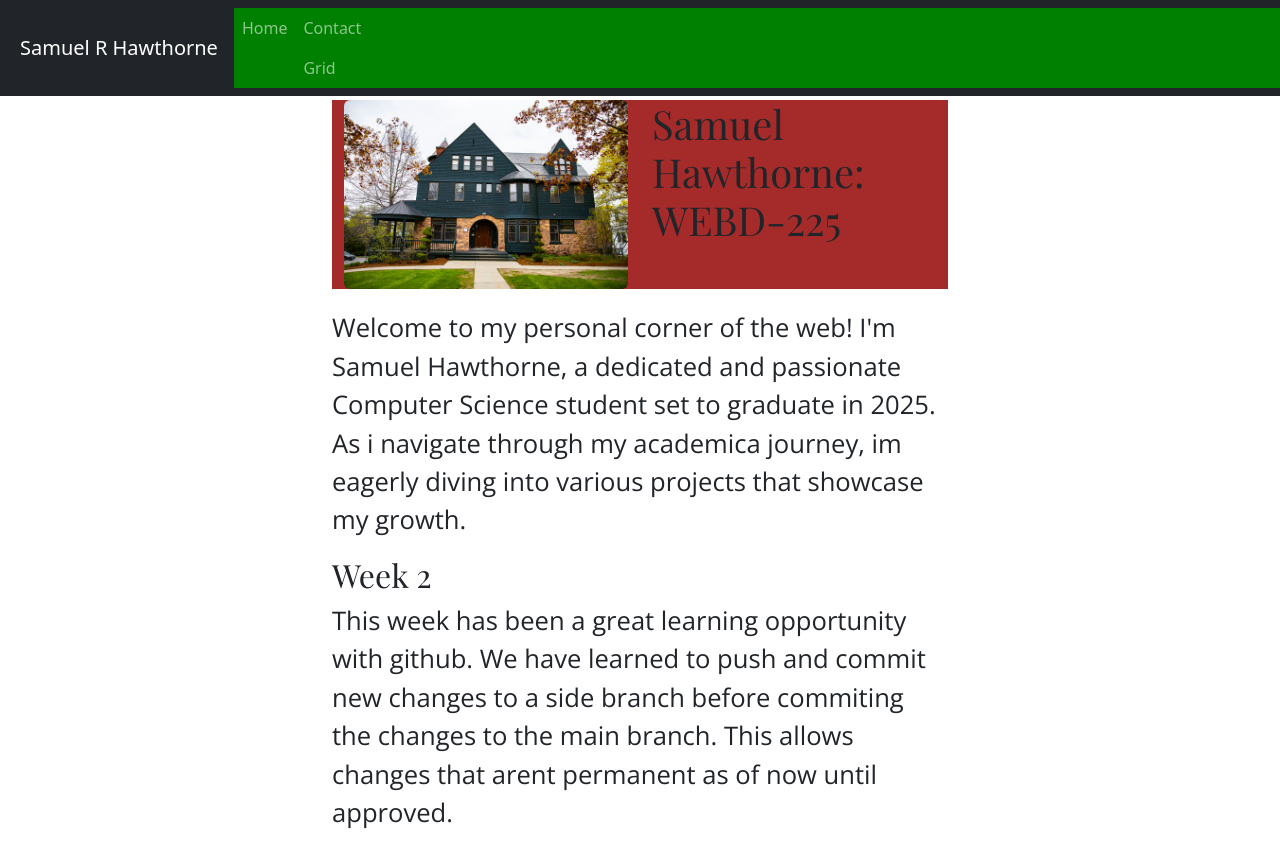
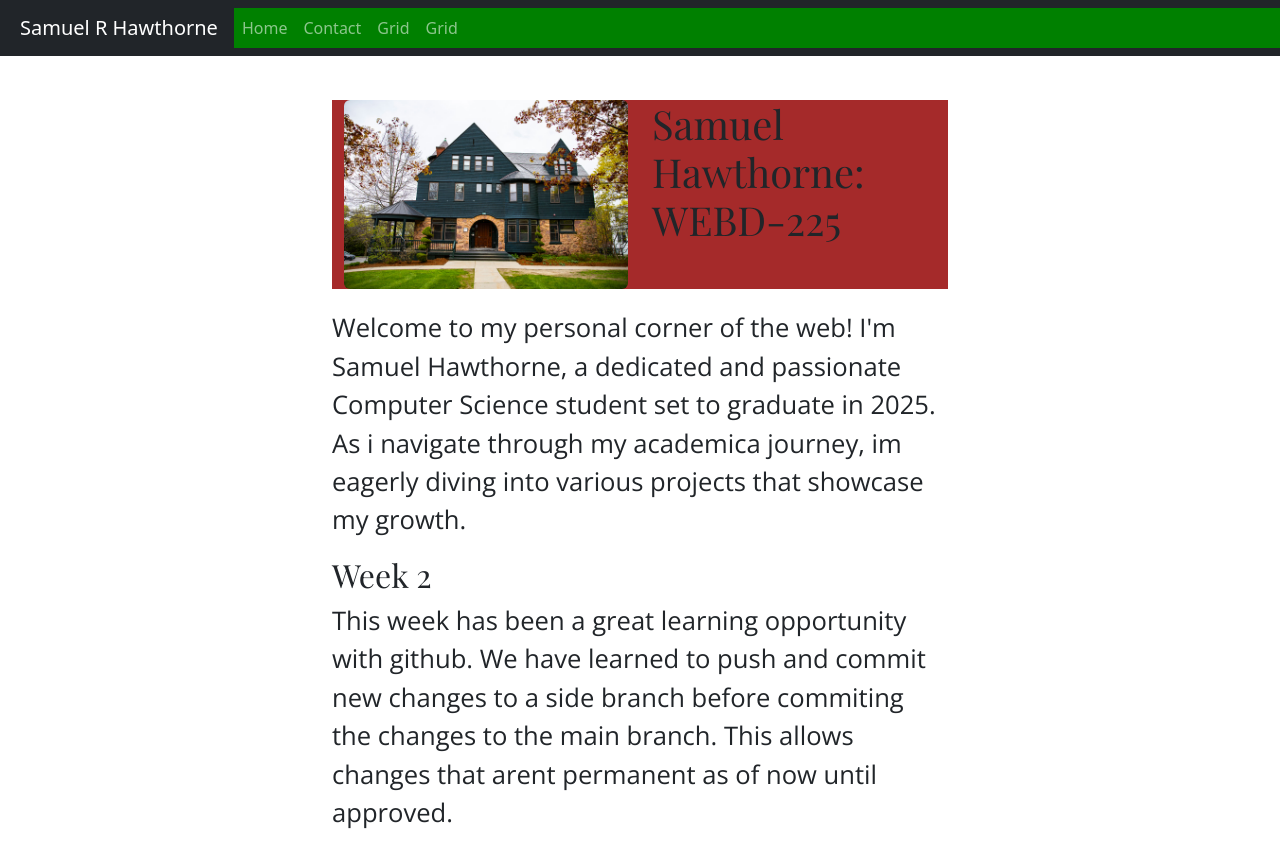
Before and after one commit to Shawthornejr/-username-.GitHub.io, a plain HTML site: page index.html in a window 1280 px wide. Drawn offline with nearby package versions, Linux system fonts and the light colour scheme.

Commit message:
Update index.html
added carousel page

```diff
--- a/index.html
+++ b/index.html
@@ -26,9 +26,16 @@
                 </li>
                 <li class="nav-item">
                     <a class="nav-link" href="contact.html">Contact</a>
+                </li>
+                <li>
                     <a class="nav-link" href="grid.html">Grid</a>
+                </li>
 
+                <li>
+                    <a class="nav-link" href="carousel-after.html">Grid</a>
                 </li>
+
+
             </ul>
         </div>
     </nav>
```
